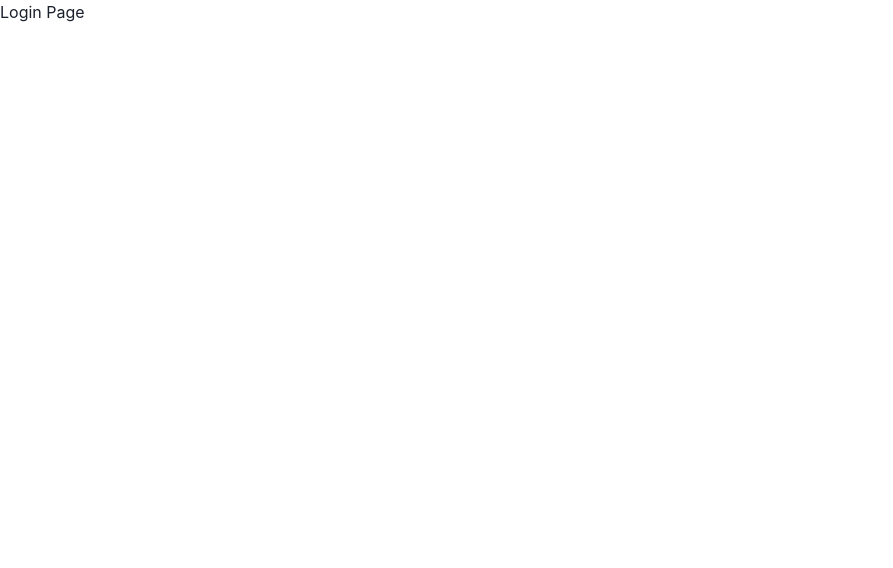
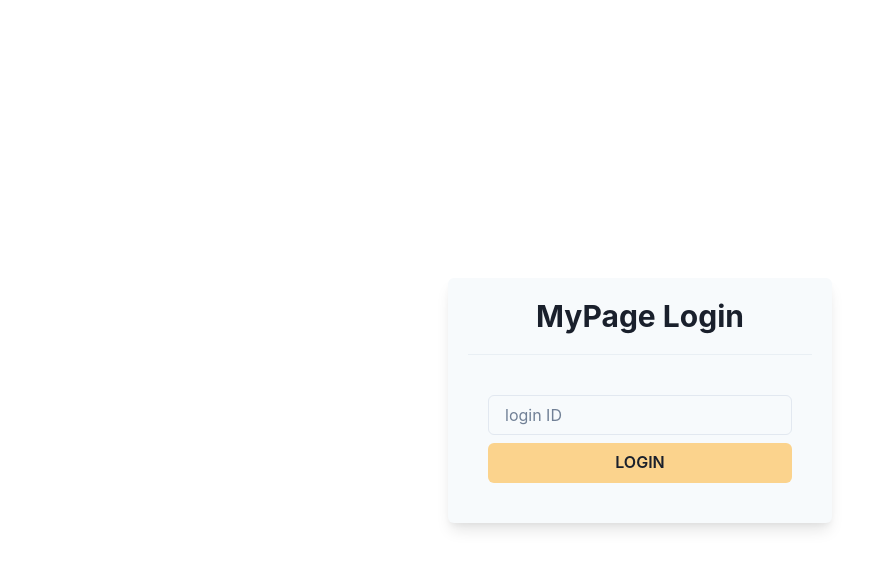
Before and after one commit to hiroharu8864/chakraui-basic-template, a React (Create React App) app: page / in a window 1280 px wide. Shown: the top 568 px of the page, without its empty margins (0-893 px from the left). Built offline with nearby package versions, Linux system fonts and the light colour scheme.

Commit message:
ログインページ作成

```diff
--- a/src/components/Pages/Login.tsx
+++ b/src/components/Pages/Login.tsx
@@ -1,5 +1,29 @@
+import {
+  Box,
+  Button,
+  Divider,
+  Flex,
+  Heading,
+  Input,
+  Stack
+} from "@chakra-ui/react";
 import { FC, memo } from "react";
 
 export const Login: FC = memo(() => {
-  return <p>Login Page</p>;
+  return (
+    <Flex align="center" justify="center" height="100vh">
+      <Box bg="gray.50" w="sm" p={5} borderRadius="md" shadow="lg">
+        <Heading size="lg" textAlign="center">
+          MyPage Login
+        </Heading>
+        <Divider my={5} />
+        <Stack spacing={2} py={5} px={5}>
+          <Input placeholder="login ID" />
+          <Button bg="orange.200" _hover={{ opacity: 0.5 }}>
+            LOGIN
+          </Button>
+        </Stack>
+      </Box>
+    </Flex>
+  );
 });
```
